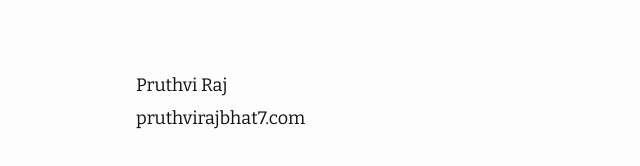
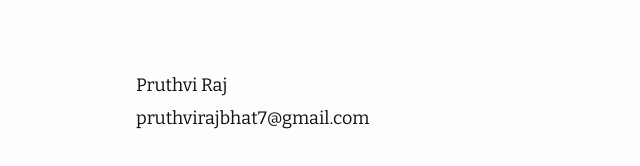
Before and after one commit to burningatlas/movingsimple, a Jekyll site: the page built from index.md, in a window 1280 px wide. Shown: the part 731-897 px from the top of the page, without its empty margins (134-774 px from the left). Built offline with Jekyll 4.4.1, drawn with Linux system fonts in a browser that asks for light colours; nearby versions of some CDN libraries.

Commit message:
smol config changes

```diff
--- a/_config.yml
+++ b/_config.yml
@@ -1,6 +1,6 @@
 title: displayu # The title of the blog
 author: Pruthvi Raj # Your name
-email: pruthvirajbhat7.com # your email shown in the footer
+email: pruthvirajbhat7@gmail.com # your email shown in the footer
 url: http://huangyz.name/moving/ # this is your site's root address.
 description: > # this means to ignore newlines until "show_excerpts:"
   write-ups for projects and findings .
@@ -48,3 +48,5 @@ theme: moving # note, please use huangyz0918/moving if you want to publish to Gi
 plugins:
   - jekyll-feed
   - jekyll-seo-tag
+
+theme: moving
```
